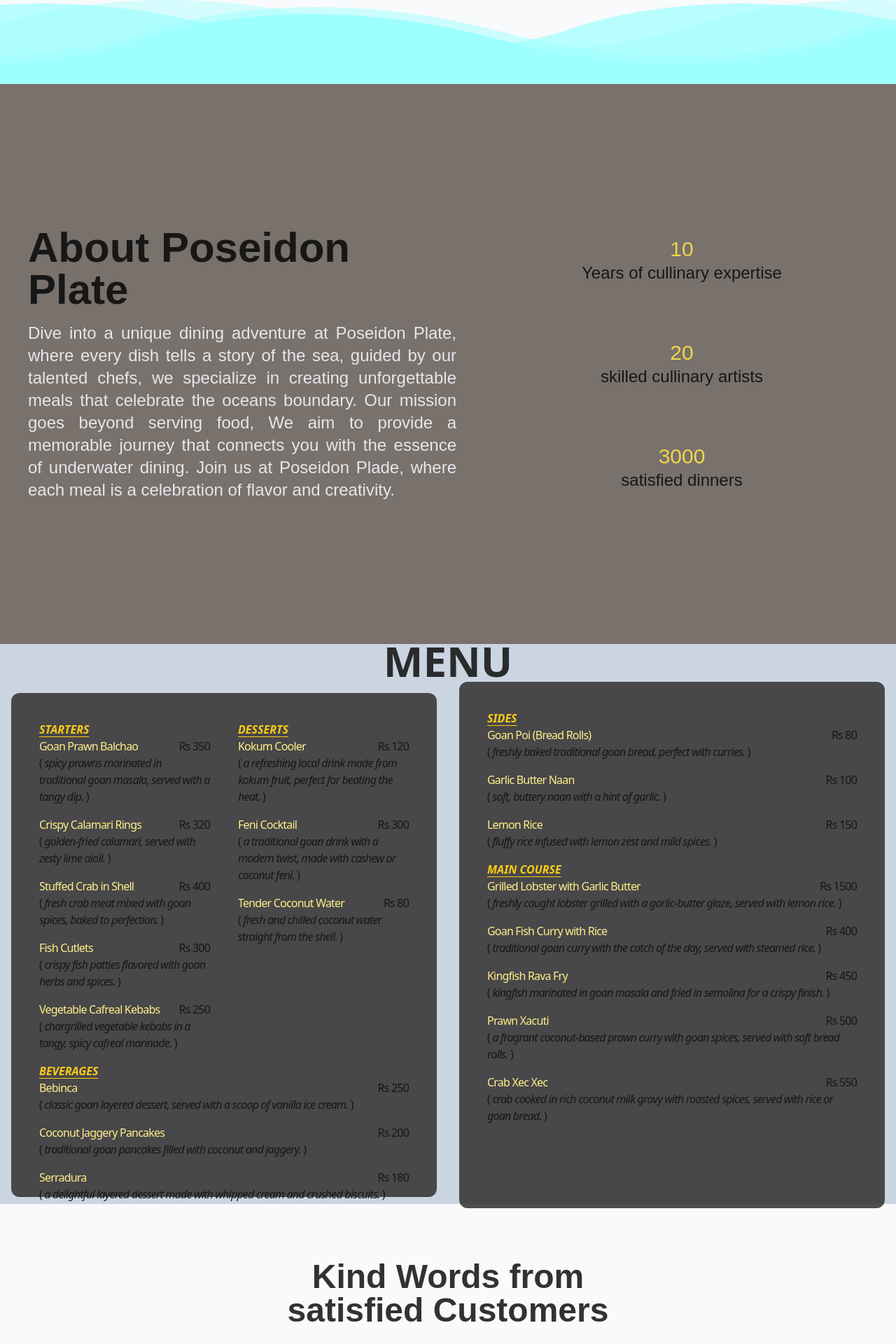
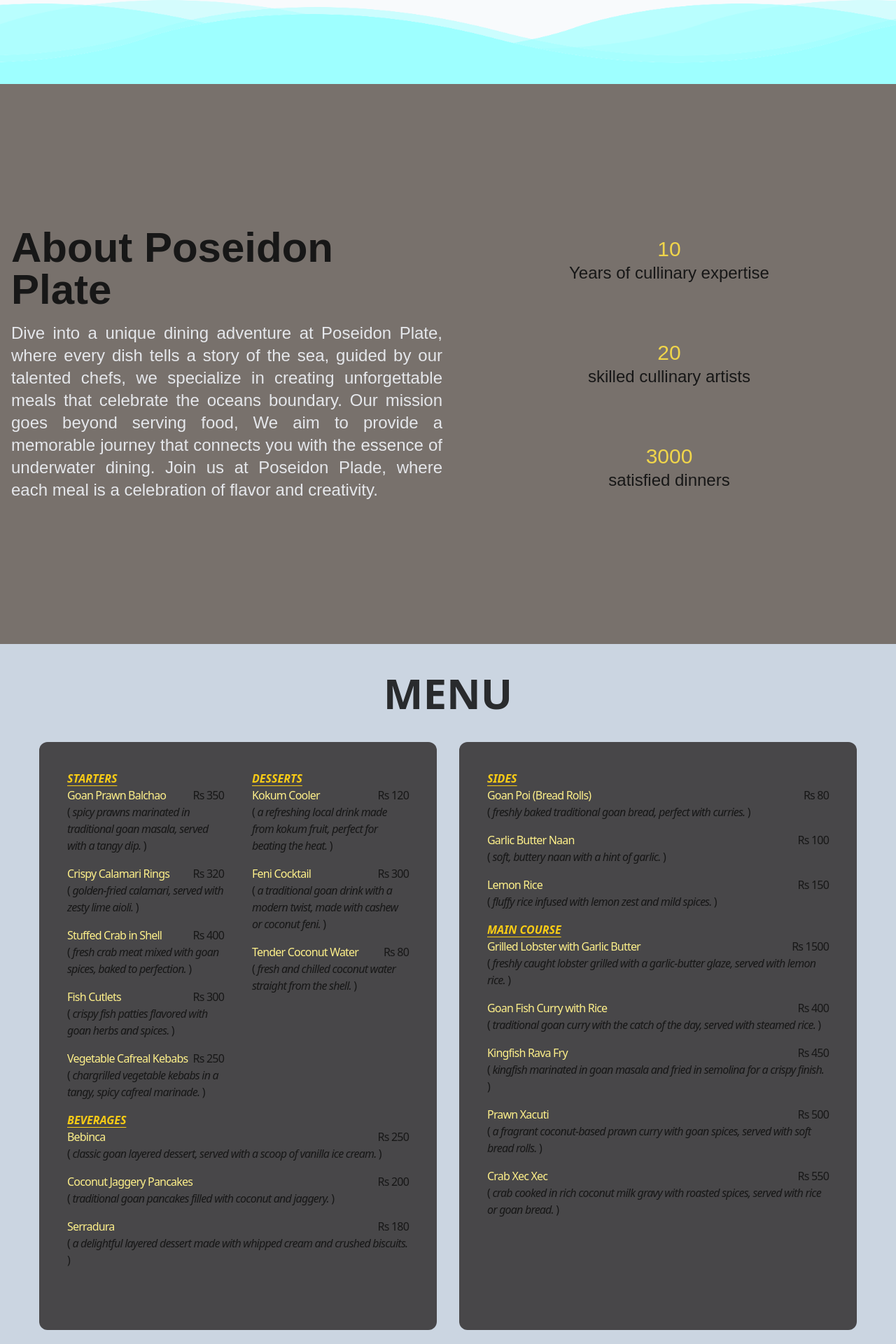
Before and after one commit to aditya0john/poseidonplate, a Next.js app: page / in a window 1280 px wide. Shown: the part 680-2600 px from the top of the page at 70% size. Built offline with nearby package versions, Linux system fonts and the light colour scheme.

Commit message:
last commit

```diff
--- a/components/About.tsx
+++ b/components/About.tsx
@@ -4,7 +4,7 @@ const About = () => {
   return (
     <div
       id="about"
-      className="h-screen mx-auto flex flex-col items-start justify-center pl-10 select-none bg-stone-500"
+      className="h-screen flex flex-col items-start justify-center p-4 select-none bg-stone-500 overflow-hidden"
     >
       <div className="grid grid-cols-1 md:grid-cols-2 gap-4">
         <div className="flex flex-col justify-center gap-4">
--- a/components/BookingsButton.tsx
+++ b/components/BookingsButton.tsx
@@ -14,7 +14,7 @@ export function BookingsButton() {
   const [user, setUser] = useState({ email: "", name: "" });
   const [isSending, setIsSending] = useState(false);
 
-  const sendMail = async (e: React.FormEvent<HTMLFormElement>) => {
+  const sendMail = async (e: any) => {
     e.preventDefault();
 
     if (!user.name || !user.email) {
--- a/components/Clients.tsx
+++ b/components/Clients.tsx
@@ -5,7 +5,7 @@ import { testimonials } from "@/data";
 function Clients() {
   return (
     <div
-      className="select-none flex flex-col items-center justify-center w-full py-20 text-black/[0.8] bg-slate-50"
+      className="select-none flex flex-col items-center justify-center py-20 text-black/[0.8] bg-slate-50 overflow-hidden"
       id="Testimonials"
     >
       <h1 className="heading text-4xl lg:text-5xl font-bold">
--- a/components/Footer.tsx
+++ b/components/Footer.tsx
@@ -57,7 +57,7 @@ const Footer = () => {
   return (
     <div
       id="footer"
-      className="min-h-[30vh] bg-gray-200 mx-auto flex items-center justify-around select-none py-10"
+      className="min-h-[30vh] bg-gray-200  flex items-center justify-around select-none px-3 py-10 overflow-hidden"
     >
       <span>
         <ul className="font-semibold text-black/[0.8] flex flex-col gap-1 capitalize">
--- a/components/Hero.tsx
+++ b/components/Hero.tsx
@@ -4,8 +4,8 @@ import Image from "next/image";
 
 const Hero = () => {
   return (
-    <div className="h-screen mx-auto bg-slate-50 flex flex-col items-center select-none">
-      <div className="pt-20 flex flex-col items-center justify-center mb-[6rem] lg:mb-[13rem]">
+    <div className="h-screen bg-slate-50 select-none overflow-hidden">
+      <div className="pt-20 flex flex-col items-center justify-center mb-[22rem] lg:mb-[13rem]">
         <p className="gap-4 lg:gap-12 capitalize bg-gradient-to-r from-amber-400 to-sky-400 bg-clip-text text-transparent font-bold text-5xl sm:text-6xl md:text-7xl lg:text-9xl flex">
           <span>poseidon </span> <span>plate</span>
         </p>
--- a/components/Menu.tsx
+++ b/components/Menu.tsx
@@ -3,10 +3,10 @@ import React from "react";
 
 const Menu = () => {
   return (
-    <div className="font-sans bg-slate-300 h-screen flex flex-col items-center justify-center">
-      <p className="text-black/[0.8] text-6xl font-bold">MENU</p>
-      <div className=" grid grid-cols-1 sm:grid-cols-2 items-center justify-center">
-        <div className="bg-stone-800/[0.8] rounded-xl h-[90vh] my-4 mx-4 p-10">
+    <div className="font-sans bg-slate-300 h-full flex flex-col items-center justify-center overflow-hidden">
+      <p className="text-black/[0.8] text-6xl font-bold mt-10">MENU</p>
+      <div className=" grid grid-cols-1 sm:grid-cols-2 items-center justify-center p-10">
+        <div className="bg-stone-800/[0.8] rounded-xl h-full my-4 mx-4 p-10">
           <span className="grid grid-cols-2 gap-10">
             <ul className="text-md font-semibold">
               <i className="uppercase text-yellow-400 underline underline-offset-4">
```
